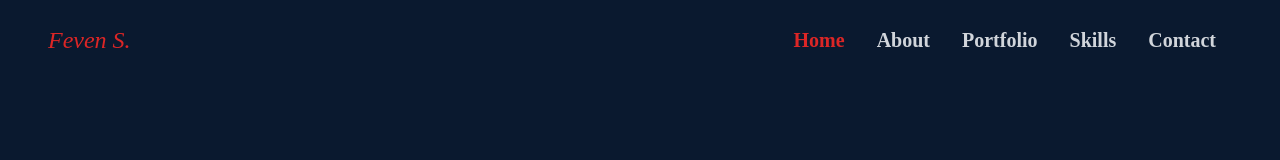
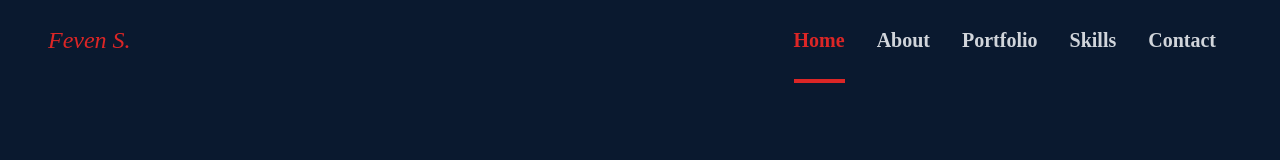
Before and after one commit to FevenSeyfu/myportfolio-react, a React (Vite) app: page / in a window 1280 px wide. Shown: the top 160 px of the page. Built offline with nearby package versions, Linux system fonts and the light colour scheme; a web font is replaced by a local one.

Commit message:
Update navigation active and hover style

```diff
--- a/src/components/Navbar.jsx
+++ b/src/components/Navbar.jsx
@@ -39,12 +39,12 @@ const Navbar = () => {
         {["home", "about", "Portfolio", "skills", "contact"].map((section) => (
           <li key={section}>
             <Link
-              activeClass="text-red-600 text-xl"
+              activeClass="text-red-600 border-b-4 border-red-600 text-xl"
               to={section}
               spy={true}
               smooth={true}
               duration={500}
-              className="text-xl font-bold hover:text-red-400 hover:border-b-2 border-red-600 pb-7"
+              className="text-xl font-bold hover:text-red-400 hover:border-b-4 border-red-400 pb-7"
             >
               {section.charAt(0).toUpperCase() + section.slice(1)}
             </Link>
```
